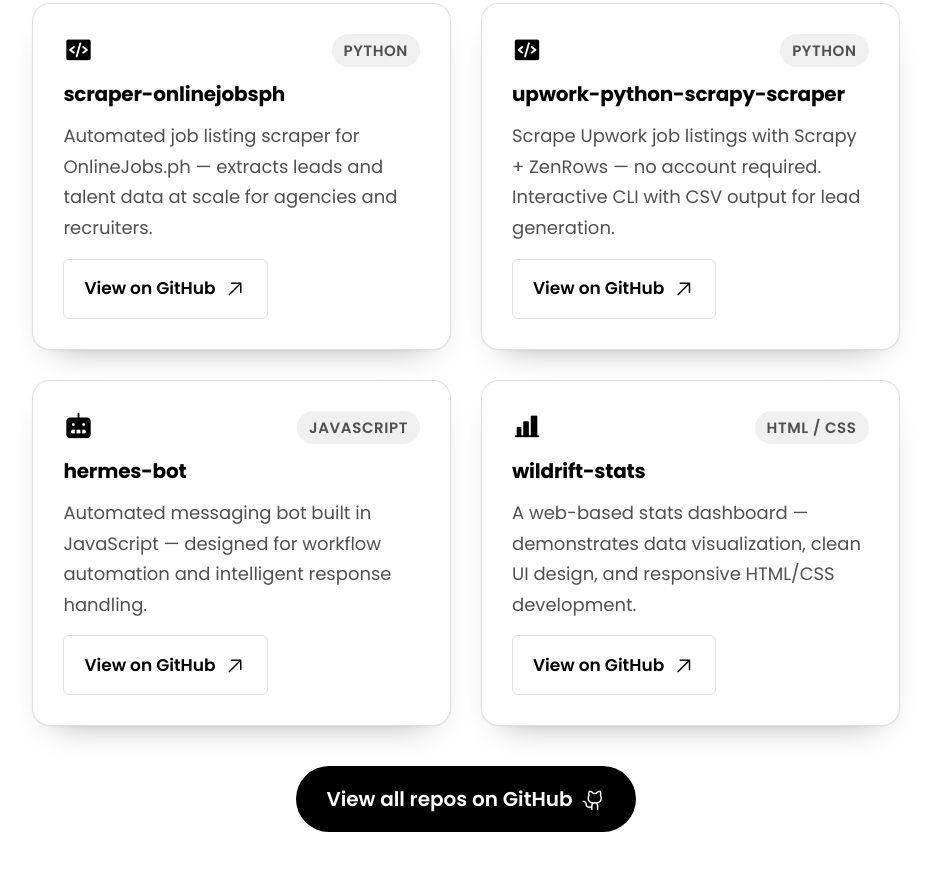
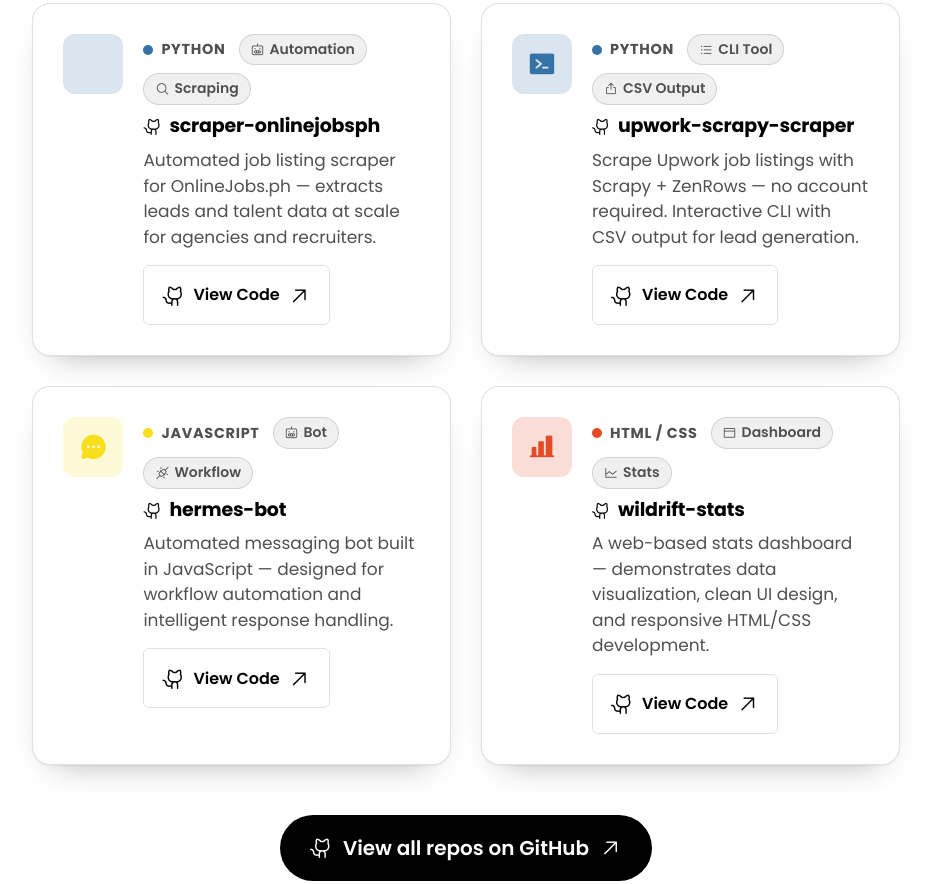
Before and after one commit to lestervillalon/lestervillalon, a website: page index.html in a window 1280 px wide. Shown: the part 6314-7198 px from the top of the page, without its empty margins (342-1273 px from the left). Drawn offline with Linux system fonts and the light colour scheme.

Commit message:
Enhance project cards with colored icons, lang dots, and tag pills

```diff
--- a/css/styles.css
+++ b/css/styles.css
@@ -1495,38 +1495,97 @@ a.bento__card:hover {
 
 .project-card {
   display: flex;
-  flex-direction: column;
-  gap: 0.75rem;
+  flex-direction: row;
+  gap: 1rem;
   padding: 1.5rem;
-}
-
-.project-card__header {
-  display: flex;
-  align-items: center;
-  justify-content: space-between;
+  transition: transform 0.2s, box-shadow 0.2s;
+}
+
+.project-card:hover {
+  transform: translateY(-3px);
+  box-shadow: 0 8px 24px rgba(0,0,0,0.10);
+}
+
+/* Colored icon box */
+.project-card__icon-wrap {
+  flex-shrink: 0;
+  width: 3rem;
+  height: 3rem;
+  border-radius: 12px;
+  background: color-mix(in srgb, var(--icon-color) 18%, transparent);
+  color: var(--icon-color);
+  display: flex;
+  align-items: center;
+  justify-content: center;
   font-size: 1.5rem;
 }
 
+.project-card__body {
+  display: flex;
+  flex-direction: column;
+  gap: 0.5rem;
+  flex: 1;
+  min-width: 0;
+}
+
+/* Meta row: lang dot + lang name + tags */
+.project-card__meta {
+  display: flex;
+  align-items: center;
+  flex-wrap: wrap;
+  gap: 0.4rem;
+}
+
+/* Colored language dot */
+.lang-dot {
+  width: 10px;
+  height: 10px;
+  border-radius: 50%;
+  background: var(--dot);
+  display: inline-block;
+  flex-shrink: 0;
+}
+
 .project-card__lang {
-  font-size: 0.75rem;
-  font-weight: 600;
-  padding: 0.2rem 0.6rem;
+  font-size: 0.72rem;
+  font-weight: 700;
+  color: var(--text-soft);
+  text-transform: uppercase;
+  letter-spacing: 0.05em;
+  margin-right: 0.25rem;
+}
+
+/* Topic tag pills */
+.project-card__tag {
+  display: inline-flex;
+  align-items: center;
+  gap: 0.25rem;
+  font-size: 0.7rem;
+  font-weight: 600;
+  padding: 0.15rem 0.55rem;
   border-radius: 999px;
   background: var(--surface);
   color: var(--text-soft);
-  letter-spacing: 0.04em;
-  text-transform: uppercase;
+  border: 1px solid var(--border);
 }
 
 .project-card h3 {
   margin: 0;
-  font-size: 1rem;
+  font-size: 0.95rem;
   font-weight: 700;
+  display: flex;
+  align-items: center;
+  gap: 0.35rem;
+  white-space: nowrap;
+  overflow: hidden;
+  text-overflow: ellipsis;
 }
 
 .project-card h3 a {
   color: var(--text);
   text-decoration: none;
+  overflow: hidden;
+  text-overflow: ellipsis;
 }
 
 .project-card h3 a:hover {
@@ -1534,14 +1593,14 @@ a.bento__card:hover {
 }
 
 .project-card p {
-  font-size: 0.9rem;
-  color: var(--text-soft);
-  flex: 1;
-  margin: 0;
+  font-size: 0.85rem;
+  color: var(--text-soft);
+  margin: 0;
+  line-height: 1.5;
 }
 
 .project-card .btn {
-  margin-top: auto;
+  margin-top: 0.25rem;
   align-self: flex-start;
 }
 
@@ -1549,9 +1608,9 @@ a.bento__card:hover {
   display: inline-flex;
   align-items: center;
   gap: 0.4rem;
-  padding: 0.5rem 1rem;
+  padding: 0.45rem 0.9rem;
   border-radius: 6px;
-  font-size: 0.85rem;
+  font-size: 0.8rem;
   font-weight: 600;
   border: 1.5px solid var(--border);
   background: transparent;
@@ -1564,3 +1623,9 @@ a.bento__card:hover {
   background: var(--surface);
   border-color: var(--text);
 }
+
+@media (max-width: 480px) {
+  .project-card {
+    flex-direction: column;
+  }
+}
--- a/index.html
+++ b/index.html
@@ -492,58 +492,88 @@
           </header>
 
           <ol class="projects-grid" role="list">
+
             <li class="card project-card">
-              <div class="project-card__header">
-                <i class="ph-fill ph-code" aria-hidden="true"></i>
+              <div class="project-card__icon-wrap" style="--icon-color:#3572A5;">
+                <i class="ph-fill ph-spider" aria-hidden="true"></i>
+              </div>
+              <div class="project-card__body">
+                <div class="project-card__meta">
+                  <span class="lang-dot" style="--dot:#3572A5;"></span>
                   <span class="project-card__lang">Python</span>
+                  <span class="project-card__tag"><i class="ph ph-robot" aria-hidden="true"></i> Automation</span>
+                  <span class="project-card__tag"><i class="ph ph-magnifying-glass" aria-hidden="true"></i> Scraping</span>
                 </div>
-              <h3><a href="https://github.com/lestervillalon/scraper-onlinejobsph" target="_blank" rel="noopener noreferrer">scraper-onlinejobsph</a></h3>
+                <h3><i class="ph ph-github-logo" aria-hidden="true"></i> <a href="https://github.com/lestervillalon/scraper-onlinejobsph" target="_blank" rel="noopener noreferrer">scraper-onlinejobsph</a></h3>
                 <p>Automated job listing scraper for OnlineJobs.ph — extracts leads and talent data at scale for agencies and recruiters.</p>
                 <a class="btn btn--outline" href="https://github.com/lestervillalon/scraper-onlinejobsph" target="_blank" rel="noopener noreferrer">
-                View on GitHub <i class="ph ph-arrow-up-right" aria-hidden="true"></i>
+                  <i class="ph ph-github-logo" aria-hidden="true"></i> View Code <i class="ph ph-arrow-up-right" aria-hidden="true"></i>
                 </a>
+              </div>
             </li>
 
             <li class="card project-card">
-              <div class="project-card__header">
-                <i class="ph-fill ph-code" aria-hidden="true"></i>
+              <div class="project-card__icon-wrap" style="--icon-color:#3572A5;">
+                <i class="ph-fill ph-terminal-window" aria-hidden="true"></i>
+              </div>
+              <div class="project-card__body">
+                <div class="project-card__meta">
+                  <span class="lang-dot" style="--dot:#3572A5;"></span>
                   <span class="project-card__lang">Python</span>
+                  <span class="project-card__tag"><i class="ph ph-list-bullets" aria-hidden="true"></i> CLI Tool</span>
+                  <span class="project-card__tag"><i class="ph ph-export" aria-hidden="true"></i> CSV Output</span>
                 </div>
-              <h3><a href="https://github.com/lestervillalon/upwork-python-scrapy-scraper" target="_blank" rel="noopener noreferrer">upwork-python-scrapy-scraper</a></h3>
+                <h3><i class="ph ph-github-logo" aria-hidden="true"></i> <a href="https://github.com/lestervillalon/upwork-python-scrapy-scraper" target="_blank" rel="noopener noreferrer">upwork-scrapy-scraper</a></h3>
                 <p>Scrape Upwork job listings with Scrapy + ZenRows — no account required. Interactive CLI with CSV output for lead generation.</p>
                 <a class="btn btn--outline" href="https://github.com/lestervillalon/upwork-python-scrapy-scraper" target="_blank" rel="noopener noreferrer">
-                View on GitHub <i class="ph ph-arrow-up-right" aria-hidden="true"></i>
+                  <i class="ph ph-github-logo" aria-hidden="true"></i> View Code <i class="ph ph-arrow-up-right" aria-hidden="true"></i>
                 </a>
+              </div>
             </li>
 
             <li class="card project-card">
-              <div class="project-card__header">
-                <i class="ph-fill ph-robot" aria-hidden="true"></i>
+              <div class="project-card__icon-wrap" style="--icon-color:#f7df1e; --icon-text:#000;">
+                <i class="ph-fill ph-chat-circle-dots" aria-hidden="true"></i>
+              </div>
+              <div class="project-card__body">
+                <div class="project-card__meta">
+                  <span class="lang-dot" style="--dot:#f7df1e;"></span>
                   <span class="project-card__lang">JavaScript</span>
+                  <span class="project-card__tag"><i class="ph ph-robot" aria-hidden="true"></i> Bot</span>
+                  <span class="project-card__tag"><i class="ph ph-plugs-connected" aria-hidden="true"></i> Workflow</span>
                 </div>
-              <h3><a href="https://github.com/lestervillalon/hermes-bot" target="_blank" rel="noopener noreferrer">hermes-bot</a></h3>
+                <h3><i class="ph ph-github-logo" aria-hidden="true"></i> <a href="https://github.com/lestervillalon/hermes-bot" target="_blank" rel="noopener noreferrer">hermes-bot</a></h3>
                 <p>Automated messaging bot built in JavaScript — designed for workflow automation and intelligent response handling.</p>
                 <a class="btn btn--outline" href="https://github.com/lestervillalon/hermes-bot" target="_blank" rel="noopener noreferrer">
-                View on GitHub <i class="ph ph-arrow-up-right" aria-hidden="true"></i>
+                  <i class="ph ph-github-logo" aria-hidden="true"></i> View Code <i class="ph ph-arrow-up-right" aria-hidden="true"></i>
                 </a>
+              </div>
             </li>
 
             <li class="card project-card">
-              <div class="project-card__header">
+              <div class="project-card__icon-wrap" style="--icon-color:#e34c26;">
                 <i class="ph-fill ph-chart-bar" aria-hidden="true"></i>
+              </div>
+              <div class="project-card__body">
+                <div class="project-card__meta">
+                  <span class="lang-dot" style="--dot:#e34c26;"></span>
                   <span class="project-card__lang">HTML / CSS</span>
+                  <span class="project-card__tag"><i class="ph ph-browser" aria-hidden="true"></i> Dashboard</span>
+                  <span class="project-card__tag"><i class="ph ph-chart-line" aria-hidden="true"></i> Stats</span>
                 </div>
-              <h3><a href="https://github.com/lestervillalon/wildrift-stats" target="_blank" rel="noopener noreferrer">wildrift-stats</a></h3>
+                <h3><i class="ph ph-github-logo" aria-hidden="true"></i> <a href="https://github.com/lestervillalon/wildrift-stats" target="_blank" rel="noopener noreferrer">wildrift-stats</a></h3>
                 <p>A web-based stats dashboard — demonstrates data visualization, clean UI design, and responsive HTML/CSS development.</p>
                 <a class="btn btn--outline" href="https://github.com/lestervillalon/wildrift-stats" target="_blank" rel="noopener noreferrer">
-                View on GitHub <i class="ph ph-arrow-up-right" aria-hidden="true"></i>
+                  <i class="ph ph-github-logo" aria-hidden="true"></i> View Code <i class="ph ph-arrow-up-right" aria-hidden="true"></i>
                 </a>
+              </div>
             </li>
+
           </ol>
 
-          <div style="text-align:center; margin-top: 2rem;">
+          <div style="text-align:center; margin-top: 2.5rem;">
             <a class="btn btn--dark" href="https://github.com/lestervillalon" target="_blank" rel="noopener noreferrer">
-              View all repos on GitHub <i class="ph ph-github-logo" aria-hidden="true"></i>
+              <i class="ph ph-github-logo" aria-hidden="true"></i> View all repos on GitHub <i class="ph ph-arrow-up-right" aria-hidden="true"></i>
             </a>
           </div>
         </section>
```
Lines whose indentation alone changed are shown as unchanged.
